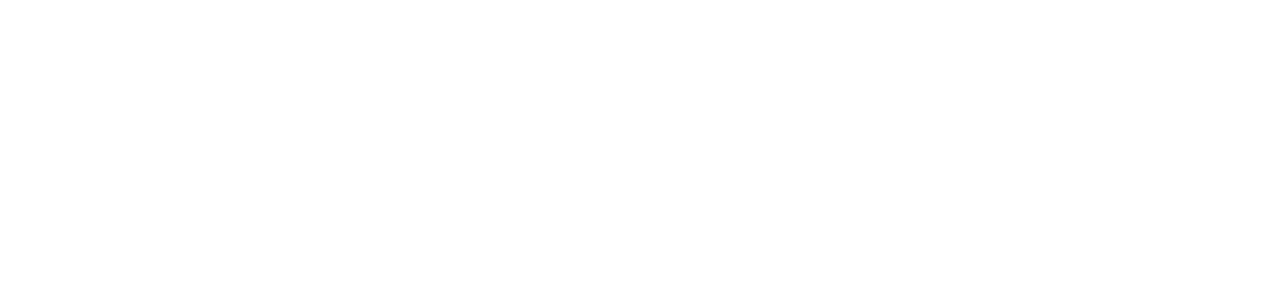
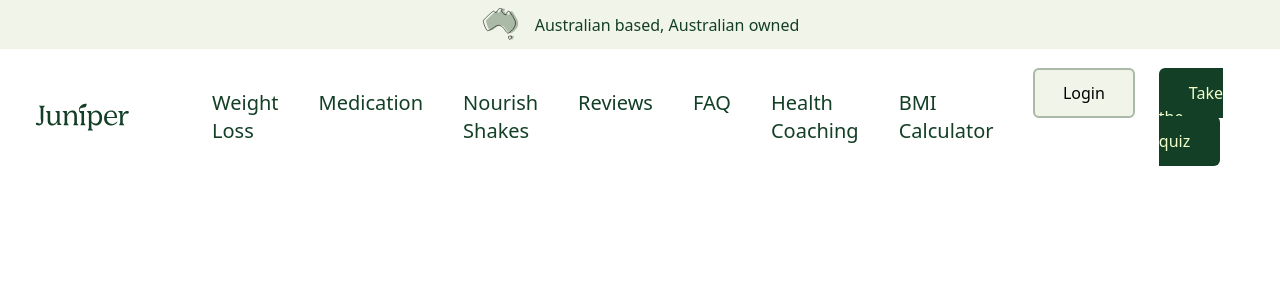
Before and after one commit to SylvanoJonnyW/juniper, a React (Vite) app: page / in a window 1280 px wide. Shown: the top 300 px of the page. Built offline with nearby package versions, Linux system fonts and the light colour scheme.

Commit message:
adding header inside App component

```diff
--- a/src/App.jsx
+++ b/src/App.jsx
@@ -9,13 +9,64 @@
 import TrustPilotRating from './components/TrustPilotRating';
 import UserTestimonial from './components/UserTestimonial';
 import Heroimg from './components/HeroImg';
-import { user, post, profile, quizPost } from './appData';
+import { user, post, profile, quizPost, navigation } from './appData';
 import QuizPost from './components/QuizPost';
 
 export default function App() {
   return (
     <>
-
+      <header>
+        <section>
+          <div className="bg-quarternary p-2">
+            <div className="flex justify-center">
+              <div className="flex gap-4 items-center w-fit">
+                <img
+                  src="/australia-vector.svg"
+                  alt="Austrila Country Vector"
+                  width={38}
+                />
+                <p className="text-primary font-medium">
+                  Australian based, Australian owned
+                </p>
+              </div>
+            </div>
+          </div>
+        </section>
+        <section>
+          <div className="bg-white p-8">
+            <div className="max-container">
+              <div className="flex justify-between items-center">
+                <div className="flex items-center gap-20">
+                  <img src="/Juniper-Logo.svg" alt="Juniper Logo" width={140} />
+                  <nav className="flex gap-10">
+                    {navigation.map(({ link, direct }) => (
+                      <ul key={link}>
+                        <li className="text-primary text-xl">
+                          <a href={direct}>{link}</a>
+                        </li>
+                      </ul>
+                    ))}
+                  </nav>
+                </div>
+                <div className="flex gap-6">
+                  <Button
+                    href={'login'}
+                    className={'bg-quarternary border-stroke'}
+                  >
+                    Login
+                  </Button>
+                  <Button
+                    href={'take-the-quiz'}
+                    className={'bg-primary border-transparent text-[#F2FFCA]'}
+                  >
+                    Take the quiz
+                  </Button>
+                </div>
+              </div>
+            </div>
+          </div>
+        </section>
+      </header>
     </>
   );
 }
```
